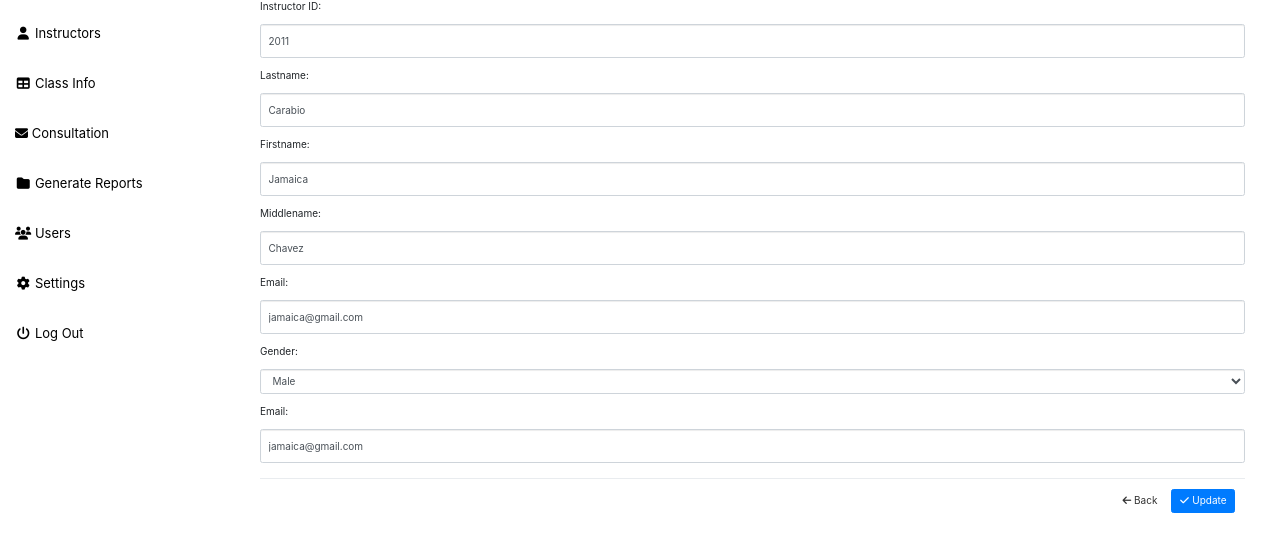
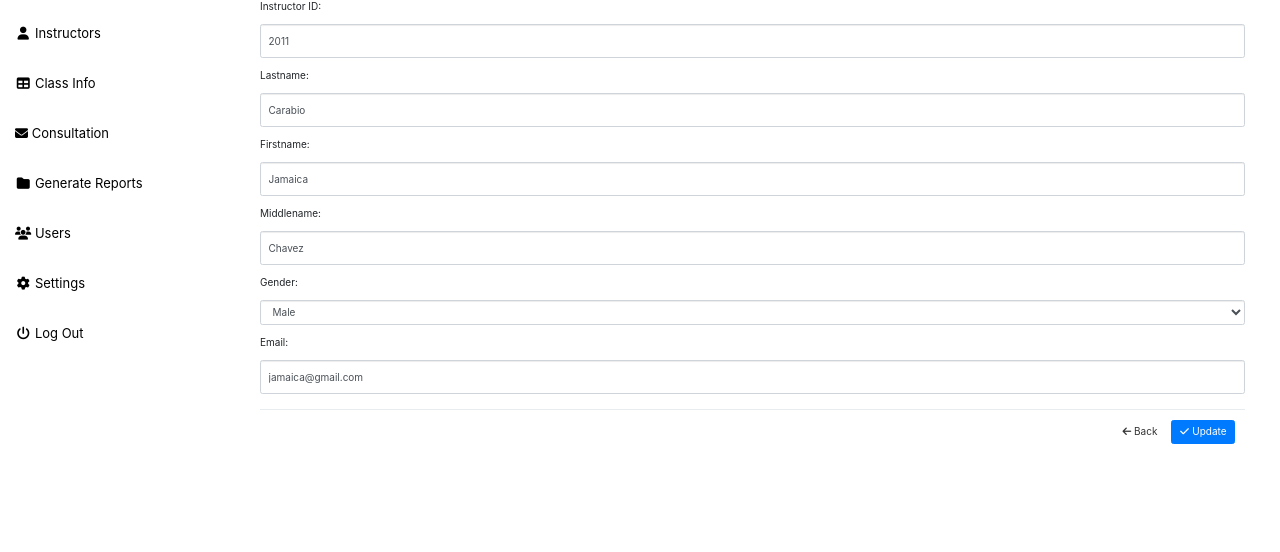
Before and after one commit to dinzky0307/collegeofinfotech, a PHP site: page /InfoTech/admin/edit.php?type=teacher&id=20 in a window 1280 px wide. Shown: the part 193-745 px from the top of the page. Run offline with PHP 8.4, Linux system fonts and the light colour scheme; the visitor is signed in with stand-in values (Sample User, id 1); data comes from the database, SQL or seed files in the repository; some libraries are stand-ins or nearby versions.

Commit message:
Update edit.php

```diff
--- a/admin/edit.php
+++ b/admin/edit.php
@@ -265,8 +265,8 @@ class Edit {
                 <div class="form-group">
                     <input type="text" class="form-control" name="mname" value="<?php echo $row['mname']; ?>" />
                 </div>
-				<div class="form-group">
-                    <input type="email" class="form-control" name="email" value="<?php echo $row['email']; ?>" />
+                <div class="form-group">
+                    <input type="text" class="form-control" name="email" value="<?php echo $row['email']; ?>" />
                 </div>
                 <div class="form-group">
                     <select name="year" class="form-control" required>
@@ -341,10 +341,6 @@ class Edit {
                 <p>Middlename:</p>
                     <input type="text" class="form-control" name="mname" value="<?php echo $row['mname']; ?>" />
                 </div>
-				<div class="form-group">
-                <p>Email:</p>
-                    <input type="email" class="form-control" name="email" value="<?php echo $row['email']; ?>" />
-                </div>
                 <div class="form-group">
                     <p>Gender:</p>
                     <select class="form-control" name="sex" value="<?php echo $row['sex'];?>">
```
